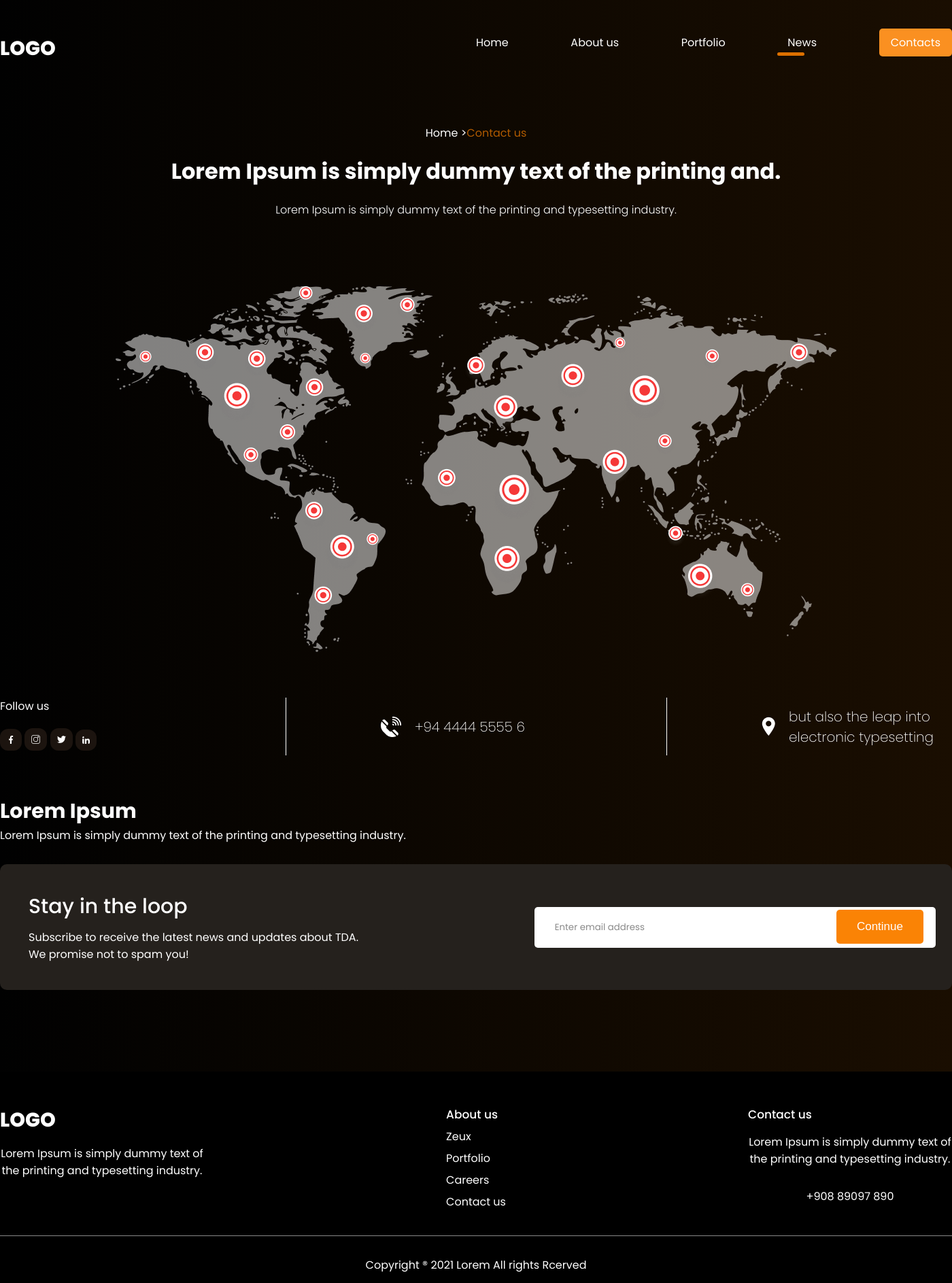
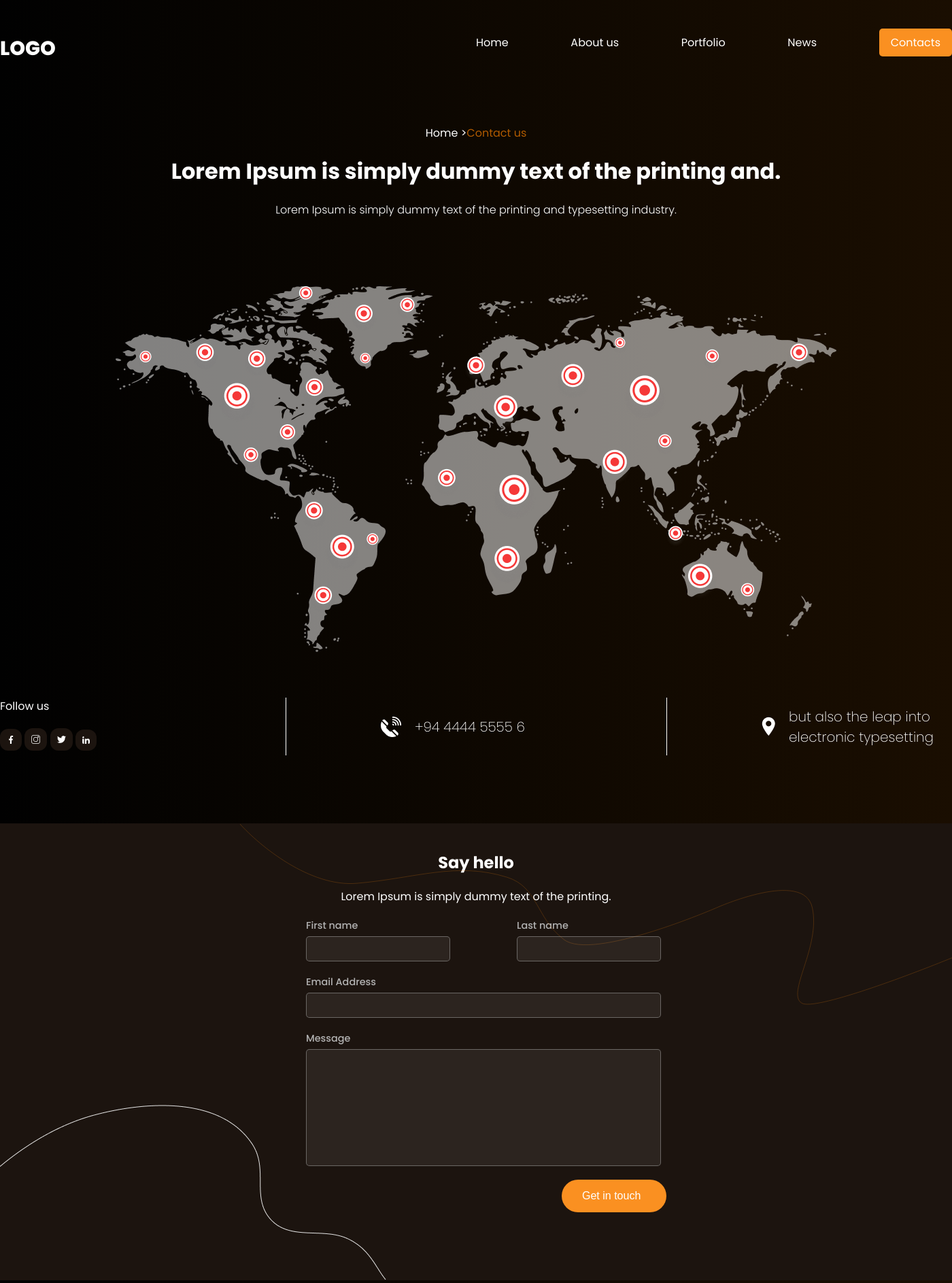
Before and after one commit to udes1re/game, a PHP site: page /contacts.html in a window 1400 px wide. Shown: the top 1887 px of the page at 68% size. Run offline with PHP 8.4, Linux system fonts and the light colour scheme; some web fonts are replaced.

Commit message:
all apperance

```diff
--- a/contacts.html
+++ b/contacts.html
@@ -17,7 +17,7 @@
                     <li><a href="index.html">Home</a></li>
                     <li><a href="about.html">About us</a></li>
                     <li><a href="portfolio.html">Portfolio</a></li>
-                    <li class="active"><a href="news.html">News</a></li>
+                    <li ><a href="news.html">News</a></li>
                     <li class="btn"><a href="contacts.html">Contacts</a></li>
                 </ul>
             </nav>
@@ -41,20 +41,47 @@
                 </div>
             </div>
             <div class="vertical-line"></div>
-               <div class="number">
+            <div class="number">
                 <img src="img/phone.png" alt="">
                 <p>+94 4444 5555 6</p>
-               </div>
-               <div class="vertical-line"></div>
-               <div class="location">
+            </div>
+            <div class="vertical-line"></div>
+            <div class="location">
                 <img src="img/locationv.png" alt="">
                 <p>but also the leap into electronic
                     typesetting</p>
-               </div>
+            </div>
         </div>
+    </div>
+    <div class="sayhello">
+        <h2>Say hello</h2>
+        <p>Lorem Ipsum is simply dummy text of the printing.</p>
+        <form class="container" action="#" method="post">
+            <div class="field-group full-name">
+                <div class="fname">
+                    <label for="fname">First name</label>
+                    <input type="text" name="fname" id="fname">
+                </div>
+                <div class="lname">
+                    <label for="lname">Last name</label>
+                    <input type="text" name="lname" id="lname">
+                </div>
+            </div>
+            <div class="field-group">
+                <label for="email">Email Address</label>
+                <input type="email" name="email" id="email">
+            </div>
+            <div class="field-group">
+                <label for="message">Message</label>
+                <textarea name="message" id="message"></textarea>
+            </div>
+            <button type="submit" class="btn field-group">Get in touch</button>
+        </form>
+        <img class="orange" src="img/orangeline.svg" alt="">
+        <img class="white" src="img/whiteline.png" alt="">
+    </div>
 
-
-
+    <div class="awrapper">
         <div class="container email">
             <h3>Lorem Ipsum</h3>
             <p>Lorem Ipsum is simply dummy text of the printing and typesetting industry. </p>
@@ -71,7 +98,6 @@
             </div>
         </div>
     </div>
-
     <footer>
         <div class="blocks container">
             <div>
--- a/css/style.css
+++ b/css/style.css
@@ -843,6 +843,7 @@ footer p{
     display: flex;
     justify-content: space-between;
     margin-top: 20px;
+    margin-bottom: 100px;
 }
 
 .our-contacts .vertical-line {
@@ -884,3 +885,106 @@ footer p{
 .our-contacts .location p{
     padding-left: 20px;
 }
+
+.sayhello{
+    background: url(/img/contact-bg.png);
+    padding-top: 20px;
+    padding-bottom: 100px;
+    position: relative;
+    z-index: 1;
+}
+
+
+.sayhello h2, .sayhello p{
+    text-align: center;
+    padding-top: 20px;
+}
+
+.sayhello .field-group {
+    display: flex;
+    flex-direction: column; /* Лейбл сверху, инпут снизу */
+    width: 100%;
+    max-width: 500px;
+    margin-bottom: 20px;
+    padding-top: 20px;
+    margin: 0 auto;
+
+}
+
+.sayhello .full-name input{
+    width: 100%;
+
+
+}
+.sayhello .full-name {
+    display: flex;
+    flex-direction: row;
+}
+
+.sayhello .full-name .fname{
+    display: flex;
+    flex-direction: column;
+}
+.sayhello .full-name .lname{
+    display: flex;
+    flex-direction: column;
+    margin-left: 120px;
+}
+
+
+.sayhello .field-group label {
+    text-align: left;
+    font-size: 0.9rem;
+    font-weight: 500;
+    margin-bottom: 5px;
+    color: #b3b3b3;
+}
+
+.sayhello input,
+.sayhello textarea {
+    background:rgba(255, 255, 255, 0.07);
+    color: #fff;
+    border: 1px solid #cecece64;
+    padding: 10px;
+    border-radius: 5px;
+    width: 100%;
+    z-index: 2;
+    position: relative;
+}
+
+.sayhello textarea {
+    height: 150px;
+    resize: none;
+}
+
+/* Кнопка */
+.sayhello .btn {
+    width: 11%;
+    margin-right: 30%;
+    background-color: #FA9021;
+    color: #fff;
+    border: none;
+    padding: 15px 30px;
+    border-radius: 30px;
+    cursor: pointer;
+    font-size: 1rem;
+    transition: background-color .2s ease;
+    margin-top: 20px;
+}
+
+.sayhello .btn:hover {
+    background-color: #b15b00;
+}
+
+.sayhello .orange{
+    position: absolute;
+    top:0;
+    right:0;
+    z-index: 1;
+}
+
+.sayhello .white{
+    position: absolute;
+    bottom:0;
+    z-index: 1;
+}
```
Also changed, not shown: img/contact-bg.png (added), img/orangeline.svg (added), img/whiteline.png (added).
